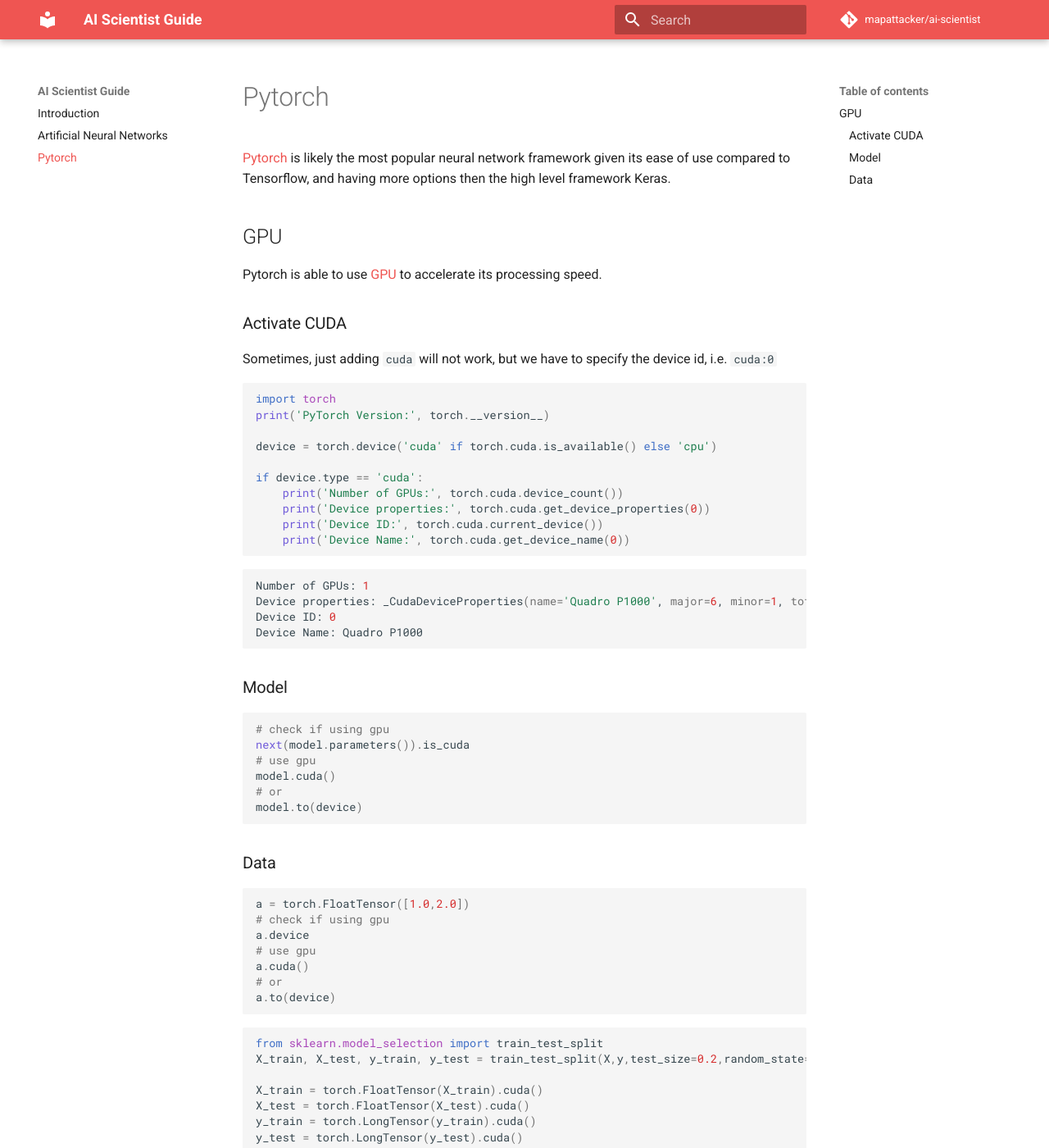
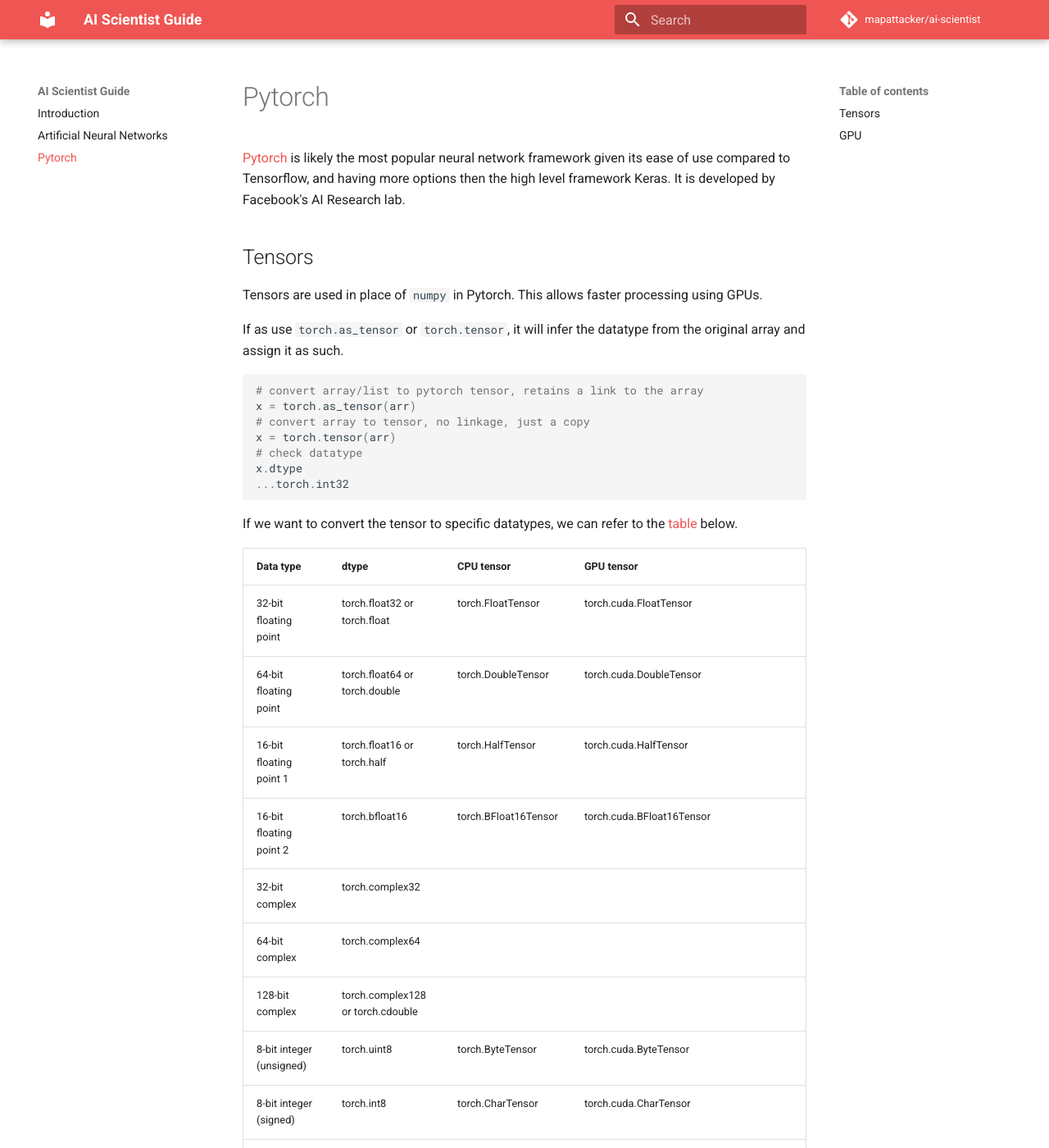
Before and after one commit to mapattacker/ai-scientist, an MkDocs documentation site: the page built from docs/pytorch.md, in a window 1280 px wide and 1400 px high. Shown: the whole window at 82% size. Built offline with MkDocs 1.6.1 and Material for MkDocs 9.7.7, drawn with Linux system fonts in a browser that asks for light colours; comment, search, counter and statistics services are not loaded; some of the changed text lies outside the part shown.

Commit message:
new docs

````diff
--- a/docs/pytorch.md
+++ b/docs/pytorch.md
@@ -1,14 +1,47 @@
 # Pytorch
 
-[Pytorch](https://pytorch.org/) is likely the most popular neural network framework given its ease of use compared to Tensorflow, and having more options then the high level framework Keras.
+[Pytorch](https://pytorch.org/) is likely the most popular neural network framework given its ease of use compared to Tensorflow, and having more options then the high level framework Keras. It is developed by Facebook's AI Research lab.
+
+## Tensors
+
+Tensors are used in place of `numpy` in Pytorch. This allows faster processing using GPUs.
+
+If as use `torch.as_tensor` or `torch.tensor`, it will infer the datatype from the original array and assign it as such.
+
+```python
+# convert array/list to pytorch tensor, retains a link to the array
+x = torch.as_tensor(arr)
+# convert array to tensor, no linkage, just a copy
+x = torch.tensor(arr)
+# check datatype
+x.dtype
+...torch.int32
+```
+
+If we want to convert the tensor to specific datatypes, we can refer to the [table](https://pytorch.org/docs/stable/tensors.html) below.
+
+
+| Data type | dtype | CPU tensor | GPU tensor |  |
+|-|-|-|-|-|
+| 32-bit floating point | torch.float32 or torch.float | torch.FloatTensor | torch.cuda.FloatTensor |  |
+| 64-bit floating point | torch.float64 or torch.double | torch.DoubleTensor | torch.cuda.DoubleTensor |  |
+| 16-bit floating point 1 | torch.float16 or torch.half | torch.HalfTensor | torch.cuda.HalfTensor |  |
+| 16-bit floating point 2 | torch.bfloat16 | torch.BFloat16Tensor | torch.cuda.BFloat16Tensor |  |
+| 32-bit complex | torch.complex32 |  |  |  |
+| 64-bit complex | torch.complex64 |  |  |  |
+| 128-bit complex | torch.complex128 or torch.cdouble |  |  |  |
+| 8-bit integer (unsigned) | torch.uint8 | torch.ByteTensor | torch.cuda.ByteTensor |  |
+| 8-bit integer (signed) | torch.int8 | torch.CharTensor | torch.cuda.CharTensor |  |
+| 16-bit integer (signed) | torch.int16 or torch.short | torch.ShortTensor | torch.cuda.ShortTensor |  |
+| 32-bit integer (signed) | torch.int32 or torch.int | torch.IntTensor | torch.cuda.IntTensor |  |
+| 64-bit integer (signed) | torch.int64 or torch.long | torch.LongTensor | torch.cuda.LongTensor |  |
+| Boolean | torch.bool | torch.BoolTensor | torch.cuda.BoolTensor |  |
 
 ## GPU
 
 Pytorch is able to use [GPU](https://pytorch.org/docs/stable/notes/cuda.html) to accelerate its processing speed.
 
-### Activate CUDA
-
-Sometimes, just adding `cuda` will not work, but we have to specify the device id, i.e. `cuda:0`
+We can set cuda by writing an if-else clause. Sometimes, just adding `cuda` will not work, but we have to specify the device id, i.e. `cuda:0`
 
 ```python
 import torch
@@ -30,7 +63,7 @@
 Device Name: Quadro P1000
 ```
 
-### Model
+We can set the model to run in GPU, ideally by placing the device variable `model.to(device)`.
 
 ```python
 # check if using gpu
@@ -41,7 +74,7 @@
 model.to(device)
 ```
 
-### Data
+We can do the same for the tensors, to specify them to use the GPU.
 
 ```python
 a = torch.FloatTensor([1.0,2.0])
@@ -53,12 +86,14 @@
 a.to(device)
 ```
 
+Here's a more specify example on a train-test split dataset.
+
 ```python
 from sklearn.model_selection import train_test_split
 X_train, X_test, y_train, y_test = train_test_split(X,y,test_size=0.2,random_state=33)
 
-X_train = torch.FloatTensor(X_train).cuda()
-X_test = torch.FloatTensor(X_test).cuda()
-y_train = torch.LongTensor(y_train).cuda()
-y_test = torch.LongTensor(y_test).cuda()
+X_train = torch.FloatTensor(X_train).to(device)
+X_test = torch.FloatTensor(X_test).to(device)
+y_train = torch.LongTensor(y_train).to(device)
+y_test = torch.LongTensor(y_test).to(device)
 ```
--- a/mkdocs.yml
+++ b/mkdocs.yml
@@ -14,6 +14,7 @@
 
 markdown_extensions:
     - codehilite
+    - attr_list
     - pymdownx.emoji:
         emoji_index: !!python/name:materialx.emoji.twemoji
         emoji_generator: !!python/name:materialx.emoji.to_svg
````
Also changed, not shown: docs/ann.md (added, +43 -0 lines), docs/index.md (+2 -0 lines), docs/keras.md (added, +3 -0 lines).
